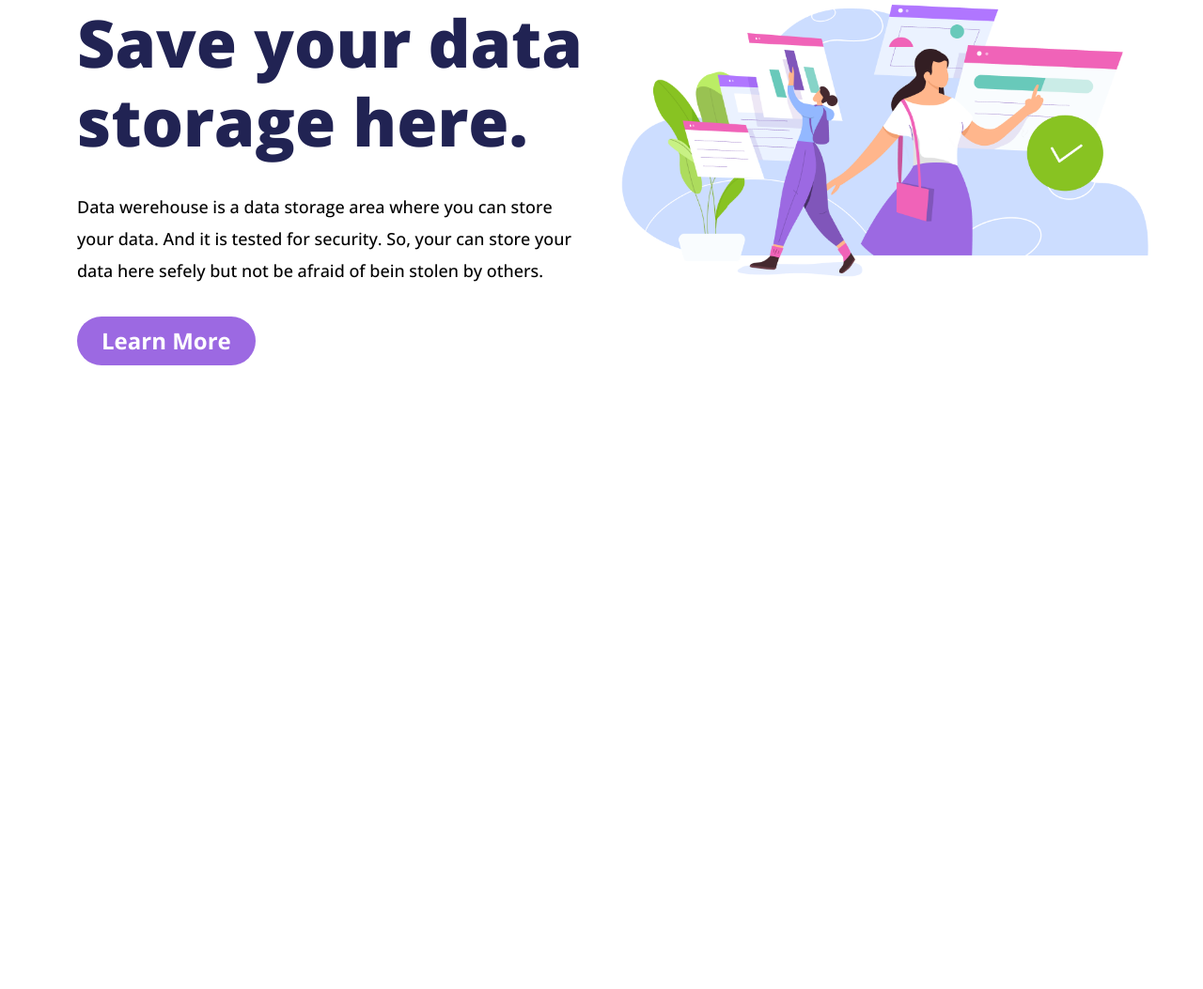
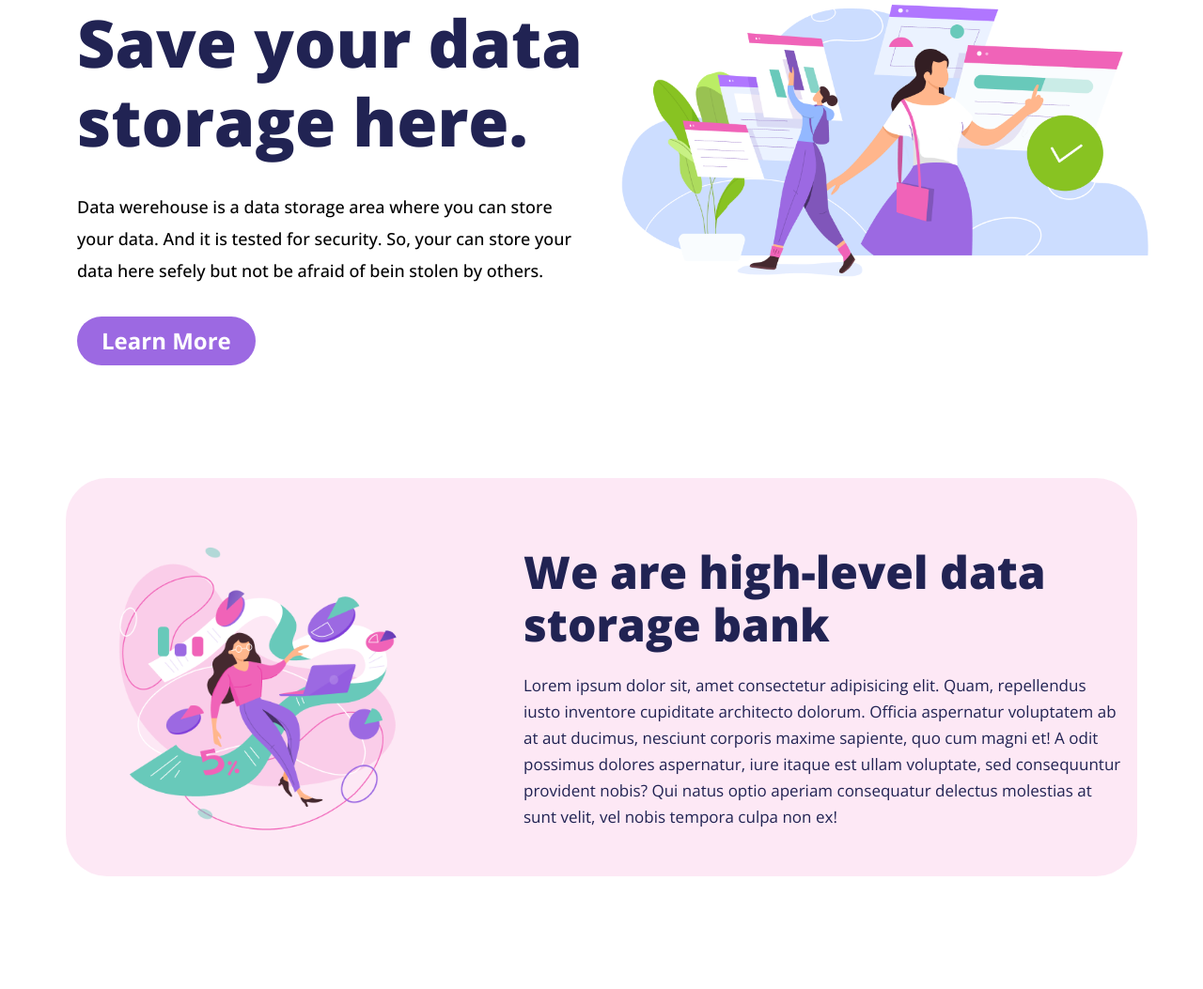
Before and after one commit to BindingOx/Tutorials, a plain HTML site: page Datawarehouse/index.html in a window 1280 px wide. Shown: the part 194-1247 px from the top of the page at 94% size. Before the commit the page ends 800 px from the top, so only its background shows below. Drawn offline with nearby package versions, Linux system fonts and the light colour scheme.

Commit message:
Finish about section

```diff
--- a/Datawarehouse/css/style.css
+++ b/Datawarehouse/css/style.css
@@ -12,6 +12,14 @@ body {
 	font-family: "Open Sans", sans-serif;
 }
 
+div > p {
+	font-size: 17px;
+	line-height: 28px;
+	color: #212353;
+}
+
+/** Nav section styling */
+
 a.nav-link {
 	font-size: 18px;
 	color: #575757 !important;
@@ -21,6 +29,7 @@ li.active > a {
 	color: black !important;
 }
 
+/* Used bs5 padding instead */
 /* .nav-item {
 	padding-left: 8px;
 	padding-right: 8px;
@@ -33,6 +42,7 @@ a.btn-demo {
 	background: #ffffff;
 	box-shadow: 0px 2px 10px rgba(0, 0, 0, 0.37);
 	border-radius: 39px;
+	/* Used bs5 padding instead */
 	/* padding: 8px 28px; */
 	border: 2px solid transparent;
 	transition: 0.5s all ease-in-out;
@@ -42,6 +52,8 @@ a.btn-demo:hover {
 	box-shadow: none;
 	border: 2px solid #f063b8;
 }
+
+/** Header section styling */
 
 h1.site-header {
 	font-weight: 800;
@@ -63,15 +75,29 @@ a.learn-more {
 	color: #ffffff;
 	background: #9c69e2;
 	border-radius: 54px;
-    border: 2px solid transparent;
-    transition: 0.5s all ease-in-out;
+	border: 2px solid transparent;
+	transition: 0.5s all ease-in-out;
 }
 
-a.learn-more:hover{
-    border: 2px solid #212353;
-    color: white;
+a.learn-more:hover {
+	border: 2px solid #212353;
+	color: white;
 }
 
 .header-image img {
-    bottom: 24px;
+	bottom: 24px;
 }
+
+/** About section styling */
+
+.about-title {
+	font-weight: 800;
+	font-size: 48px;
+	line-height: 116.68%;
+	color: #212353;
+}
+
+.about-content {
+	background: #f063b826;
+	border-radius: 44px;
+}
--- a/Datawarehouse/index.html
+++ b/Datawarehouse/index.html
@@ -56,12 +56,12 @@
 							data. And it is tested for security. So, your can store your data
 							here sefely but not be afraid of bein stolen by others.
 						</h6>
-						<a href="" class="btn learn-more mt-4 px-4">Learn More</a>
+						<a href="#" class="btn learn-more mt-4 px-4">Learn More</a>
 					</div>
 					<div class="col-lg-6 position-relative header-img">
 						<img
 							src="/images/header.png"
-							alt=""
+							alt="header image"
 							class="img-fluid position-absolute"
 						/>
 					</div>
@@ -69,6 +69,32 @@
 			</div>
 		</header>
 
+		<!-- About section -->
+
+		<section class="about pb-120">
+			<div class="container">
+				<div class="row about-content py-4">
+					<div class="col-lg-4">
+						<img src="/images/about.png" alt="about image" class="img-fluid" />
+					</div>
+					<div class="col-lg-7 offset-1 pt-5">
+						<h2 class="about-title pb-3">
+							We are high-level data storage bank
+						</h2>
+						<p class="about-desc">
+							Lorem ipsum dolor sit, amet consectetur adipisicing elit. Quam,
+							repellendus iusto inventore cupiditate architecto dolorum. Officia
+							aspernatur voluptatem ab at aut ducimus, nesciunt corporis maxime
+							sapiente, quo cum magni et! A odit possimus dolores aspernatur,
+							iure itaque est ullam voluptate, sed consequuntur provident nobis?
+							Qui natus optio aperiam consequatur delectus molestias at sunt
+							velit, vel nobis tempora culpa non ex!
+						</p>
+					</div>
+				</div>
+			</div>
+		</section>
+
 		<script src="/js/jquery.js"></script>
 		<script src="/js/bootstrap.min.js"></script>
 		<script src="/js/script.js"></script>
```
